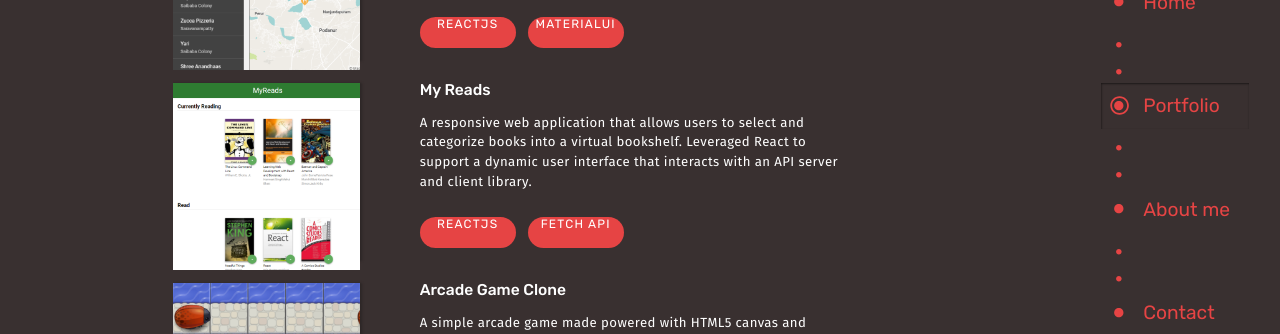
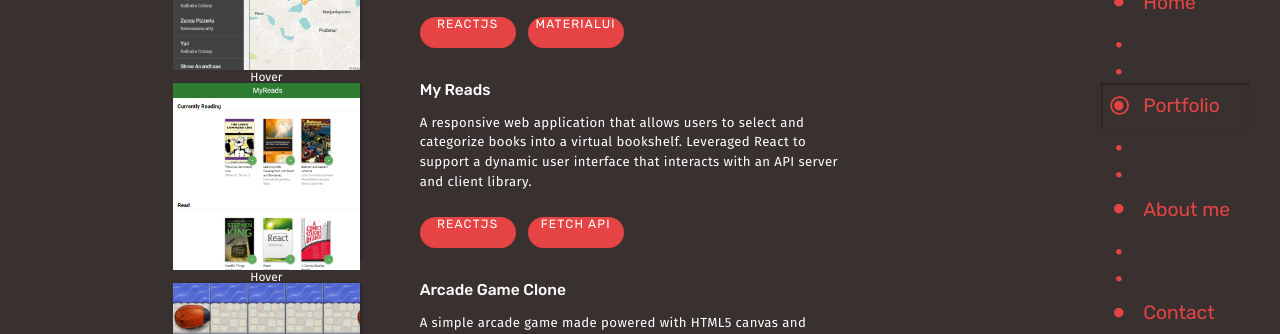
Before and after one commit to crisner/my-portfolio, a React (Create React App) app: page /portfolio in a window 1280 px wide. Shown: the part 262-596 px from the top of the page. Built offline with nearby package versions, Linux system fonts and the light colour scheme.

Commit message:
Remove console logs and add a hover instruction element

```diff
--- a/src/components/PortfolioItem.js
+++ b/src/components/PortfolioItem.js
@@ -2,10 +2,6 @@ import React, { Component } from 'react';
 import { FontAwesomeIcon } from '@fortawesome/react-fontawesome';
 import Pill from './Pill';
 import styles from './PortfolioItem.module.css';
-
-// let onHover = () => {
-//     console.log('hovered');
-// }
 
 class PortfolioItem extends Component {
     state = {
@@ -20,7 +16,6 @@ class PortfolioItem extends Component {
         this.setState({ hover: false });
     }
     render() {
-        console.log(this.state.hover);
         return (
             <div className={styles.Item}>
                 <div className={styles.thumbnail}>
@@ -50,7 +45,7 @@ class PortfolioItem extends Component {
                             (max-width: 1024px) 400px,
                             (min-width: 1025px) 600px"
                     src={this.props.thumbnailSmall} alt={this.props.title} />
-
+                    <div className={styles.mouseOver} title="Roll mouse over image">Hover</div>
                 </div>
                 <div className={styles.details}>
                     <h4>{this.props.title}</h4>
```
